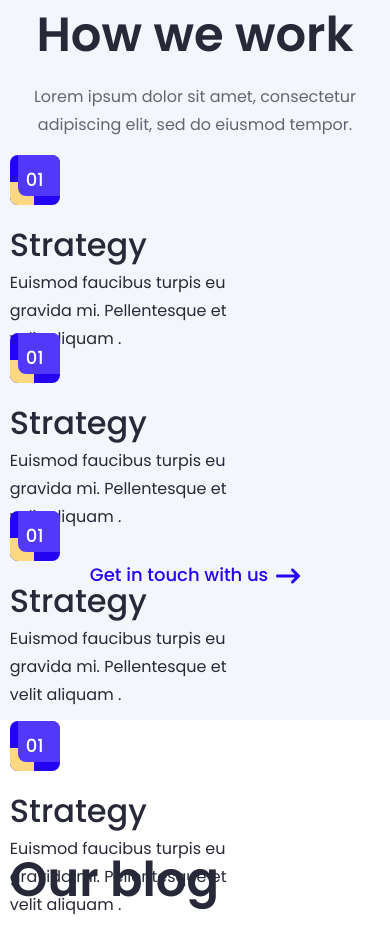
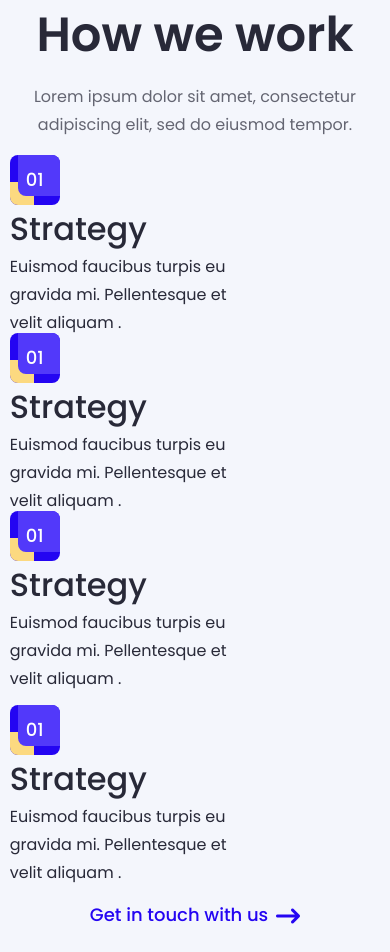
Before and after one commit to DatoTsagurishvili/Final-project-Dato-Tsagurishvili, a plain HTML site: page index.html in a window 390 px wide. Shown: the part 1528-2480 px from the top of the page. Drawn offline with Linux system fonts and the light colour scheme.

Commit message:
p1sect2 half responsive

```diff
--- a/scss/styles/_p1section2.scss
+++ b/scss/styles/_p1section2.scss
@@ -2,6 +2,8 @@ section.section2 {
     background-color: $grey;
     padding: 128px 0 129px;
     margin-bottom: 128px;
+    width: 100%;
+
     & > div.container {
         @include container;
         & > div {
@@ -9,6 +11,7 @@ section.section2 {
             justify-content: space-between;
             max-width:1203px;
             width: 100%;
+            height: 100%;
             @media (max-width:1140px) {
                 flex-direction: column-reverse;
                 align-items: center;
@@ -122,6 +125,10 @@ section.section2 {
                 display: flex;
                 justify-content: space-between;
                 flex-wrap: wrap;
+                height: 100%;
+                @media (max-width:530px) {
+                    align-items: centerS;
+                }
                 & > div {
                     max-width: 300px;
                     width: 80%;
@@ -129,10 +136,13 @@ section.section2 {
                     display: flex;
                     flex-direction: column;
                     justify-content: space-between;
-                    border: epx solid black;
+
                     @media (max-width:640px) {
                         max-width: 250px;
+                        height: 100%;
+                        margin-bottom: 16px;
                     }
+
                     .icon {
                         width: 50px;
                         height: 50px;
```
Also changed, not shown: css/global.css, 1 other file.
